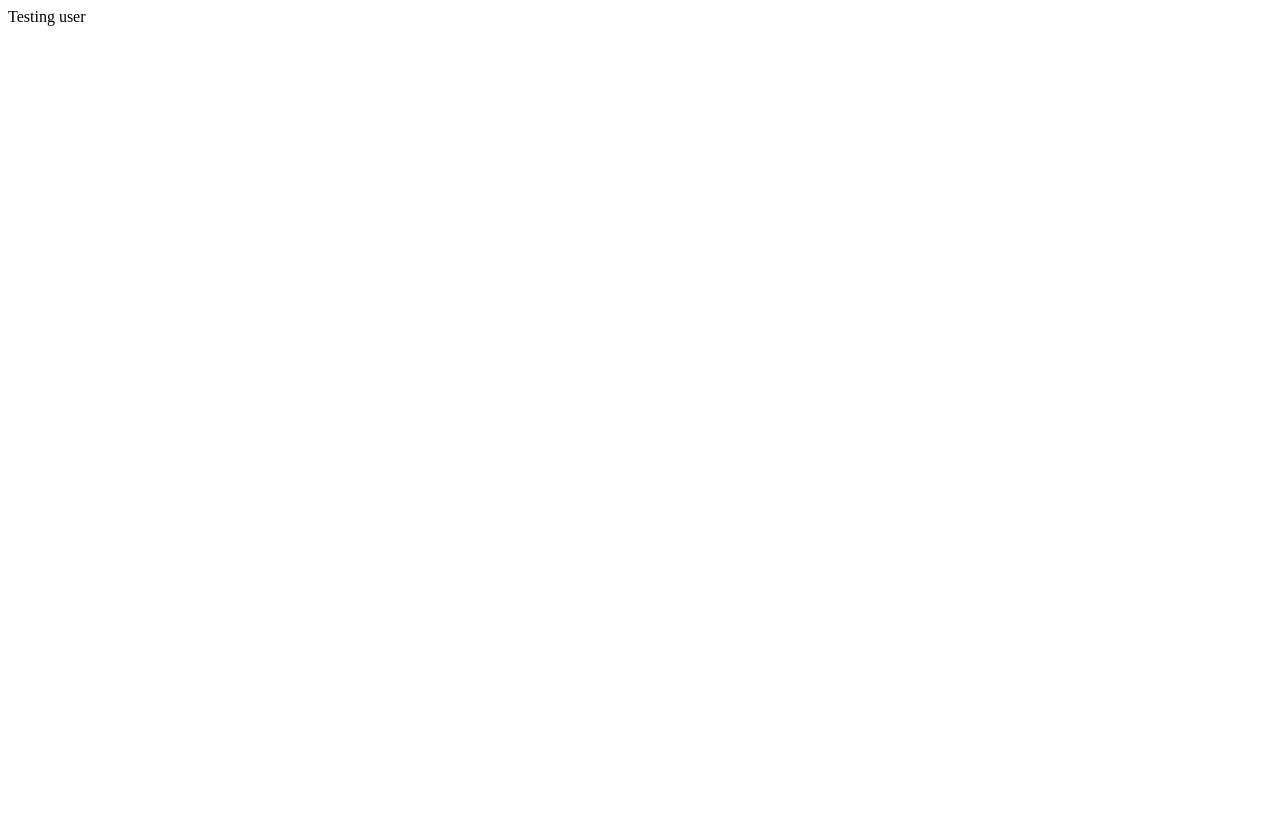
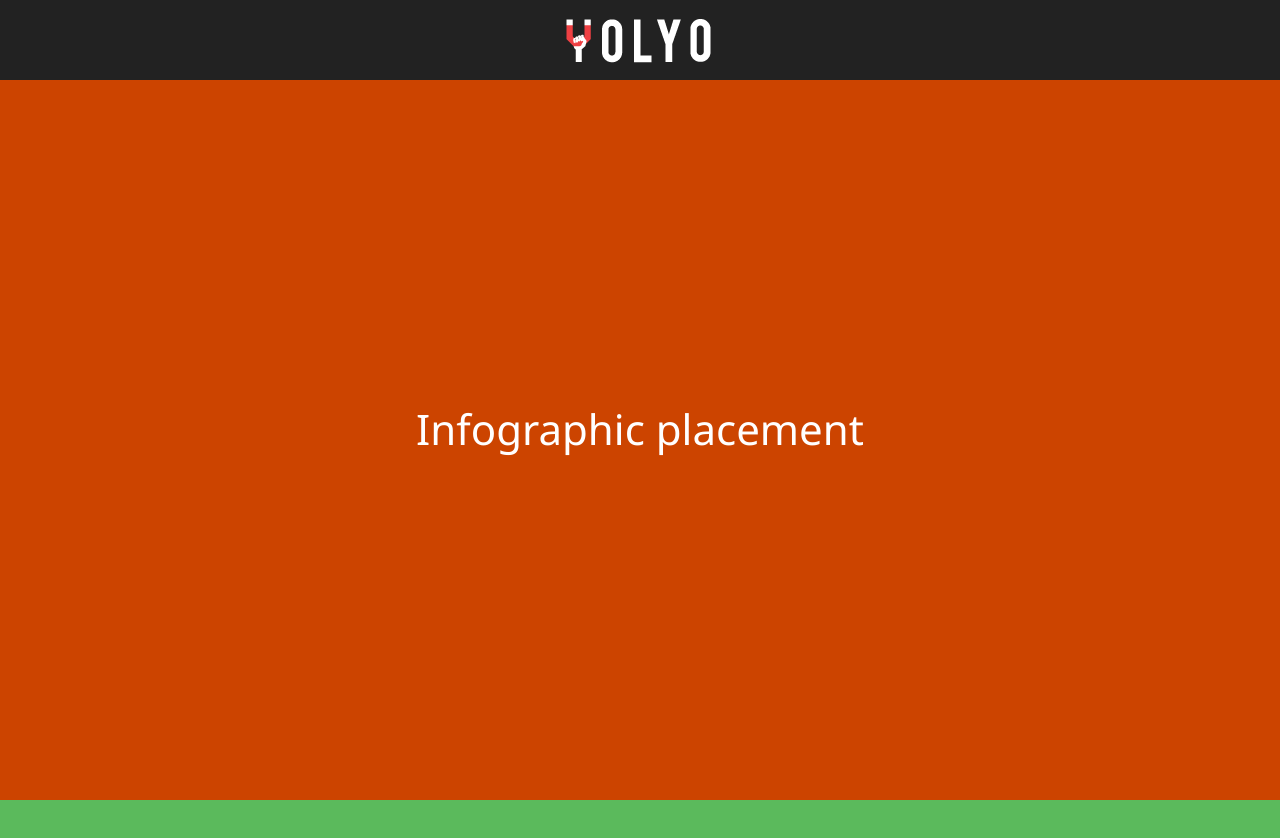
Before and after one commit to raejin/yolyo-promo, a plain HTML site: page index.html in a window 1280 px wide. Shown: the top 838 px of the page. Before the commit the page ends 800 px from the top, so only its background shows below. Drawn offline with nearby package versions, Linux system fonts and the light colour scheme; some icons are missing.

Commit message:
first depolyment

```diff
--- /dev/null
+++ b/css/yolyo.css
@@ -0,0 +1,45 @@
+html, body {
+  font-family: 'Noto Sans', serif;
+  font-size: 14px;
+  margin: 0;
+  height: 100%;
+}
+.outer_wrapper {
+  position: relative;
+  height: 100%;
+}
+.top_wrapper {
+  width: 100%;
+  height: 80px;
+  /*background: url('../img/logo.png') #222 no-repeat center center;*/
+  /*background: url('../img/yolyo_2.png') #222 no-repeat center center;*/
+  background: url('../img/yolyo_pad.png') #222 no-repeat center center;
+}
+.content_wrap {
+  min-height: 720px;
+}
+#infographic {
+  position: relative;
+  background: #cc4400;
+  vertical-align: middle;
+}
+#infographic div {
+  position: absolute;
+  top: 50%;
+  margin-top: -35px;
+  text-align: center;
+  width: 100%;
+  height: 70px;
+  color: #fff;
+  font-size: 3em;
+}
+
+#mission {
+  background: #5BBA5C;
+}
+
+.content_wrapper {
+  /*height: 100px;*/
+  height: 100%;
+  background: #77BAB9;
+}
--- a/index.html
+++ b/index.html
@@ -1 +1,32 @@
-Testing user
+<!doctype html>
+<html>
+<head>
+  <meta charset="UTF-8">
+  <title>what is yolyo</title>
+  <link rel="icon" type="image/png" href="img/yolyo-small-32.png">
+  <link href="//cdnjs.cloudflare.com/ajax/libs/normalize/2.1.0/normalize.css" rel="stylesheet">
+  <link href='http://fonts.googleapis.com/css?family=Noto+Sans' rel='stylesheet' type='text/css'>
+  <link href="//netdna.bootstrapcdn.com/twitter-bootstrap/2.3.2/css/bootstrap-combined.no-icons.min.css" rel="stylesheet">
+  <link href="//netdna.bootstrapcdn.com/font-awesome/3.2.1/css/font-awesome.css" rel="stylesheet">
+  <link href="css/yolyo.css" rel="stylesheet">
+  <script src="//ajax.googleapis.com/ajax/libs/jquery/1.10.1/jquery.min.js"></script>
+  <script src="js/yolyo.js"></script>
+</head>
+<body>
+  <div class="outer_wrapper">
+    <div class="top_wrapper">
+    </div>
+
+    <div class="content_wrapper">
+      <div id="infographic" class="content_wrap">
+        <div>Infographic placement</div>
+      </div>
+
+      <div id="mission" class="content_wrap">
+
+      </div>
+
+    </div>
+  </div>
+</body>
+</html>
```
Also changed, not shown: img/logo.png (added), img/yolyo-border-small-16.png (added), img/yolyo-border-small-32.png (added), img/yolyo-border-small-64.png (added), img/yolyo-small-16.png (added), img/yolyo-small-32.png (added), img/yolyo-small-64.png (added), img/yolyo_2.png (added), img/yolyo_pad.png (added), js/yolyo.js (added).
